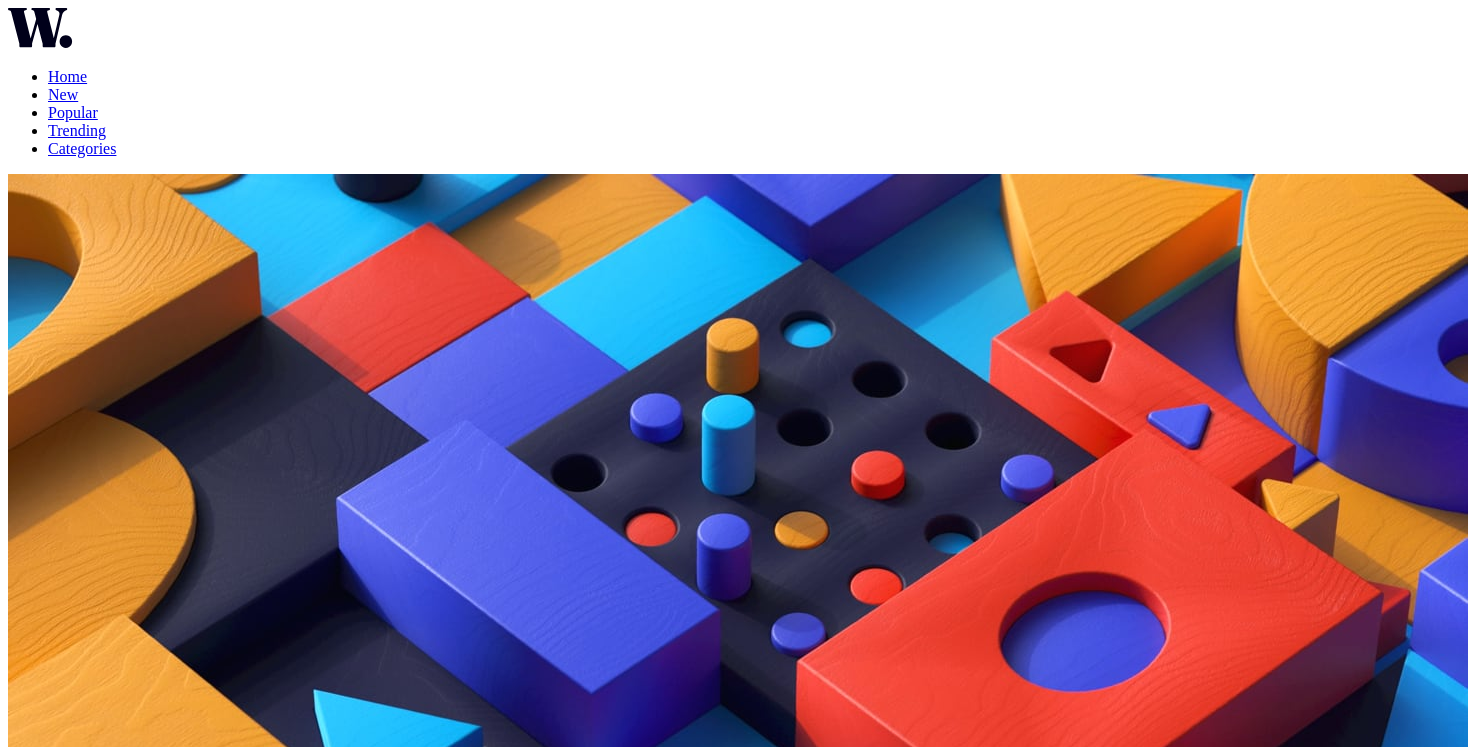
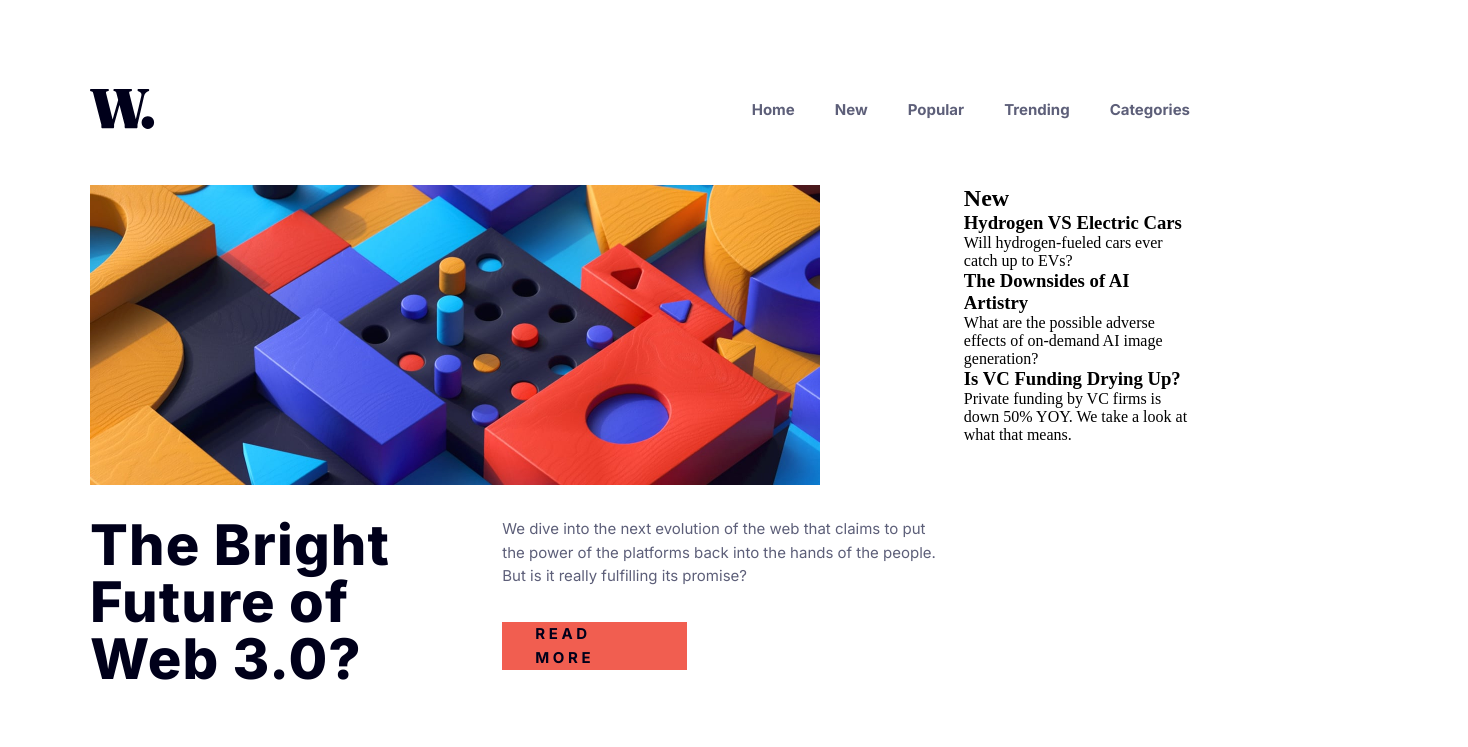
Before and after one commit to Anass-Lamiri/News-homepage, a plain HTML site: page index.html in a window 1280 px wide. Shown: the top 747 px of the page, 1468 px wide, since content can reach past the window. Drawn offline with Linux system fonts and the light colour scheme.

Commit message:
started styling and completed the header style

```diff
--- a/index.html
+++ b/index.html
@@ -1,17 +1,17 @@
 <!DOCTYPE html>
 <html lang="en">
+
 <head>
     <meta charset="UTF-8">
     <meta name="viewport" content="width=device-width, initial-scale=1.0">
     <link rel="stylesheet" href="style.css">
     <title>News homepage</title>
 </head>
+
 <body>
     <div class="container">
         <header class="header">
-            <div class="logo">
-                <img src="/images/logo.svg" alt="logo">
-            </div>
+            <img class="logo" src="/images/logo.svg" width="65px" height="40px" alt="logo">
             <nav class="nav_bar">
                 <ul class="nav_bar-list">
                     <li><a href="#">Home</a></li>
@@ -24,12 +24,18 @@
         </header>
         <main class="hero">
             <div class="left">
-                <img src="/images/image-web-3-desktop.jpg" alt="image web3">
+                <img src="/images/image-web-3-desktop.jpg" width="730px" height="300px" alt="image web3">
+                <div class="left_content">
                     <h1 class="title">The Bright Future of Web 3.0?</h1>
+                    <div class="cta_content">
                         <p class="sub_title">
-                    We dive into the next evolution of the web that claims to put the power of the platforms back into the hands of the people. But is it really fulfilling its promise?
+                            We dive into the next evolution of the web that claims to put the power of the platforms
+                            back
+                            into the hands of the people. But is it really fulfilling its promise?
                         </p>
                         <a href="#" class="cta">READ MORE</a>
+                    </div>
+                </div>
             </div>
             <div class="right">
                 <h2 class="news_header">New</h2>
@@ -53,6 +59,7 @@
                 </div>
 
             </div>
+        </main>
         <div class="blog">
             <div class="blog_1">
                 <img src="/images/image-retro-pcs.jpg" alt="image retro pcs">
@@ -79,7 +86,7 @@
                 </div>
             </div>
         </div>
-        </main>
     </div>
 </body>
+
 </html>
--- a/style.css
+++ b/style.css
@@ -0,0 +1,150 @@
+@import url('https://fonts.googleapis.com/css2?family=Inter:wght@400;700;800&display=swap');
+
+/* -------- Start style assets -------- */
+
+:root {
+
+    /* Primary color */
+    --Soft-orange: hsl(35, 77%, 62%);
+    --Soft-red: hsl(5, 85%, 63%);
+
+    /* Neutral color */
+    --Off-white: hsl(36, 100%, 99%);
+    --Grayish-blue: hsl(233, 8%, 79%);
+    --Dark-grayish-blue: hsl(236, 13%, 42%);
+    --Very-dark-blue: hsl(240, 100%, 5%);
+
+    /* Typography */
+    --font-size-paragraph: 15px;
+    --font-family: 'Inter', sans-serif;
+    --font-weight-regular: 400;
+    --font-weight-bold: 700;
+    --font-weight-extraBold: 800;
+}
+
+/* -------- End style assets -------- */
+
+
+/* Start reset page default */
+
+* {
+    margin: 0;
+    padding: 0;
+    box-sizing: border-box;
+}
+
+/* End reset page default */
+
+
+/* Start container rules */
+
+.container {
+    width: 90%;
+    max-width: 1100px;
+    margin: 0 auto;
+    margin-top: 89px;
+    overflow-x: hidden;
+}
+
+/* End container rules */
+
+
+/* Start Header */
+
+.header {
+    display: flex;
+    flex-direction: row;
+    justify-content: space-between;
+    align-items: center;
+    margin-bottom: 56px;
+}
+
+.nav_bar .nav_bar-list {
+    list-style: none;
+    display: flex;
+    flex-direction: row;
+    gap: 40px;
+}
+
+.nav_bar .nav_bar-list a {
+    text-decoration: none;
+    color: var(--Dark-grayish-blue);
+    font-size: var(--font-size-paragraph);
+    font-family: var(--font-family);
+    font-weight: var(--font-weight-bold);
+}
+
+.nav_bar .nav_bar-list a:hover {
+    color: var(--Soft-orange);
+}
+
+/* End Header */
+
+
+/* Start Hero */
+
+.hero {
+    display: flex;
+    flex-direction: row;
+    justify-content: space-between;
+    align-items: start;
+    gap: 16px;
+    margin-bottom: 62px;
+}
+
+.hero .left {
+    display: flex;
+    flex-direction: column;
+    gap: 32px;
+}
+
+.hero .left .left_content .title {
+    color: var(--Very-dark-blue);
+    font-family: var(--font-family);
+    font-size: 56px;
+    font-weight: var(--font-weight-extraBold);
+    line-height: 102%; /* 57.12px */
+    letter-spacing: 1.12px;
+}
+
+.hero .left .left_content {
+    display: flex;
+    flex-direction: row;
+    gap: 68px;
+}
+
+.hero .left .left_content .cta_content {
+    display: flex;
+    flex-direction: column;
+    gap: 34px;
+}
+
+.hero .left .left_content .cta_content .sub_title {
+    color: var(--Dark-grayish-blue);
+    font-family: var(--font-family);
+    font-size: var(--font-size-paragraph);
+    font-weight: var(--font-weight-regular);
+    line-height: 157%; /* 23.55px */
+}
+.hero .left .left_content .cta_content .cta {
+    display: flex;
+    justify-content: center;
+    align-items: center;
+
+    background-color: var(--Soft-red);
+
+    text-decoration: none;
+    color: var(--Very-dark-blue);
+    font-family: var(--font-family);
+    font-size: var(--font-size-paragraph);
+    font-weight: var(--font-weight-bold);
+    line-height: 157%; /* 23.55px */
+    letter-spacing: 3.6px;
+
+    padding: 11px 33px;
+    width: 185px;
+    height: 48px;
+}
+
+
+/* End Hero */
```
Lines whose indentation alone changed are shown as unchanged.
